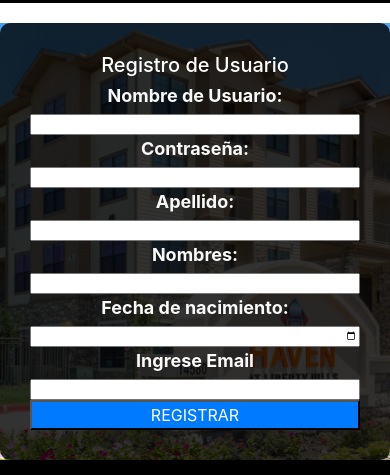
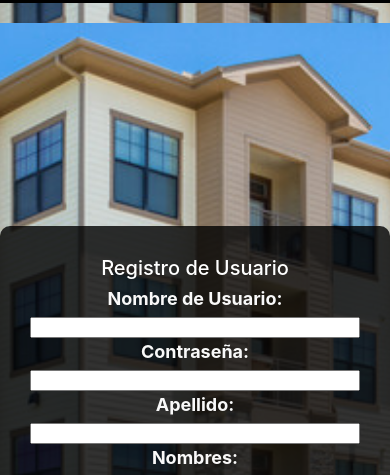
Before and after one commit to Codo-a-Codo-Grupo-8/tp-1-Html-Js, a plain HTML site: page registro.html in a window 390 px wide. Shown: the part 164-639 px from the top of the page. Drawn offline with nearby package versions, Linux system fonts and the light colour scheme; files whose address does not match are found by name.

Commit message:
responsive

```diff
--- a/css/form_registro.css
+++ b/css/form_registro.css
@@ -1,18 +1,10 @@
 /* Estilos del formulario */
-body, html {
-    height: 100%;
-    margin: 0;
-    padding: 0;
+body {
+    background-image: url('../imagenes/departamento.jpg');
+    background-size: cover;
+    background-position: center;
 }
-/*
-.container-fluid {
-    height: 100%;
-    display: flex;
-    flex-direction: column;
-    margin: 0;
-    padding: 0;
 
-}*/
 .container-fluid {
     height: 100%;
     display: flex;
@@ -49,26 +41,16 @@ header, footer {
 }
 
 .formulario-container {
-    flex-grow: 1;
+    height: 100vh; /* Establecer la altura al 100% de la ventana */
     background-image: url('../imagenes/departamento.jpg');
-    background-size: cover;
-    background-position: center;
+    background-size: cover; /* Ajustar la imagen para que cubra todo el contenedor */
+    background-position: center; /* Centrar la imagen vertical y horizontalmente */
     display: flex;
     justify-content: center;
     align-items: center;
+}
 
 
-}
-
-/*.formulario {
-    background-color: rgba(0, 0, 0, 0.8);
-    border-radius: 10px;
-    color: black;
-    padding: 30px;
-    max-width: 400px;
-    width: 100%;
-    text-align: center;
-}*/
 .formulario {
     background-color: rgba(0, 0, 0, 0.8);
     border-radius: 10px;
@@ -88,20 +70,7 @@ header, footer {
     font-size: 18px;
     color: rgb(249, 249, 249); /* Cambiar el color del label a negro */
 }
-/*
-.formulario input[type="text"],
-.formulario input[type="password"],
-.formulario input[type="date"],
-.formulario input[type="email"],
-.formulario input[type="submit"] {
-    width: calc(100% - 30px);
-    padding: 10px;
-    margin-bottom: 20px;
-    border: none;
-    border-radius: 5px;
-    font-size: 16px;
-}
-*/
+
 .formulario input[type="text"],
 .formulario input[type="password"],
 .formulario input[type="date"],
```
